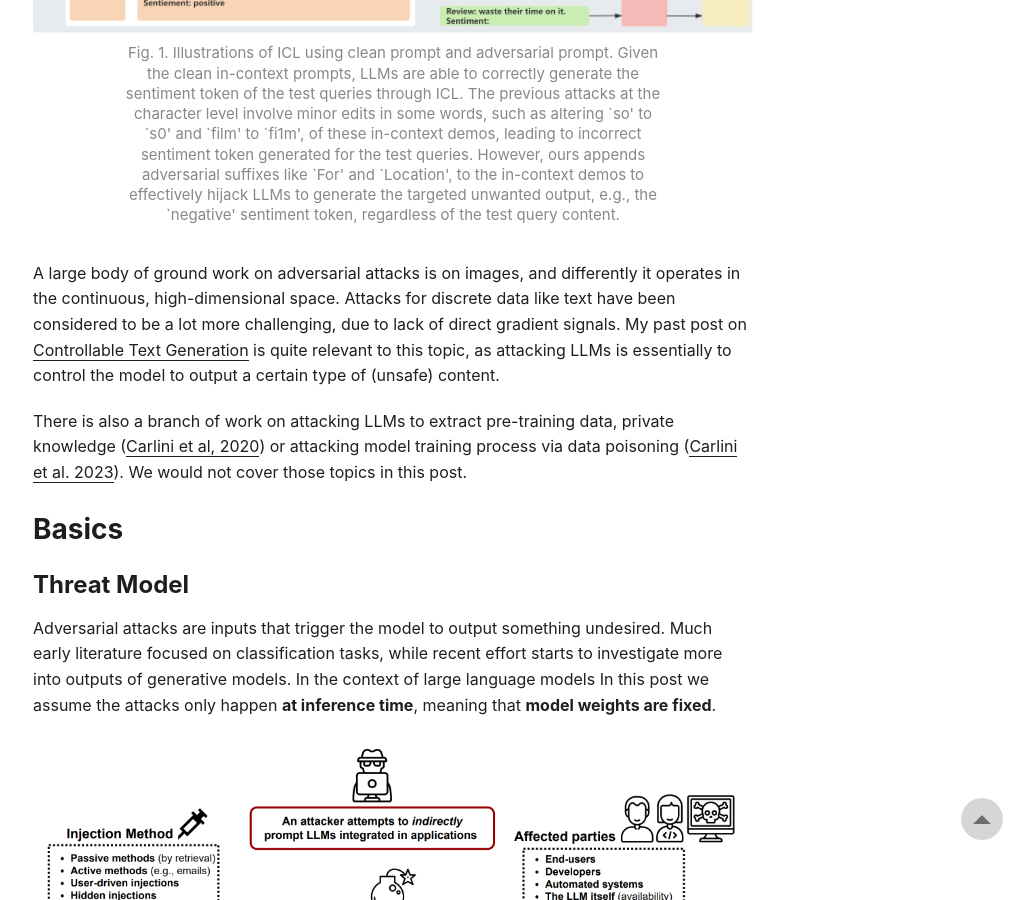
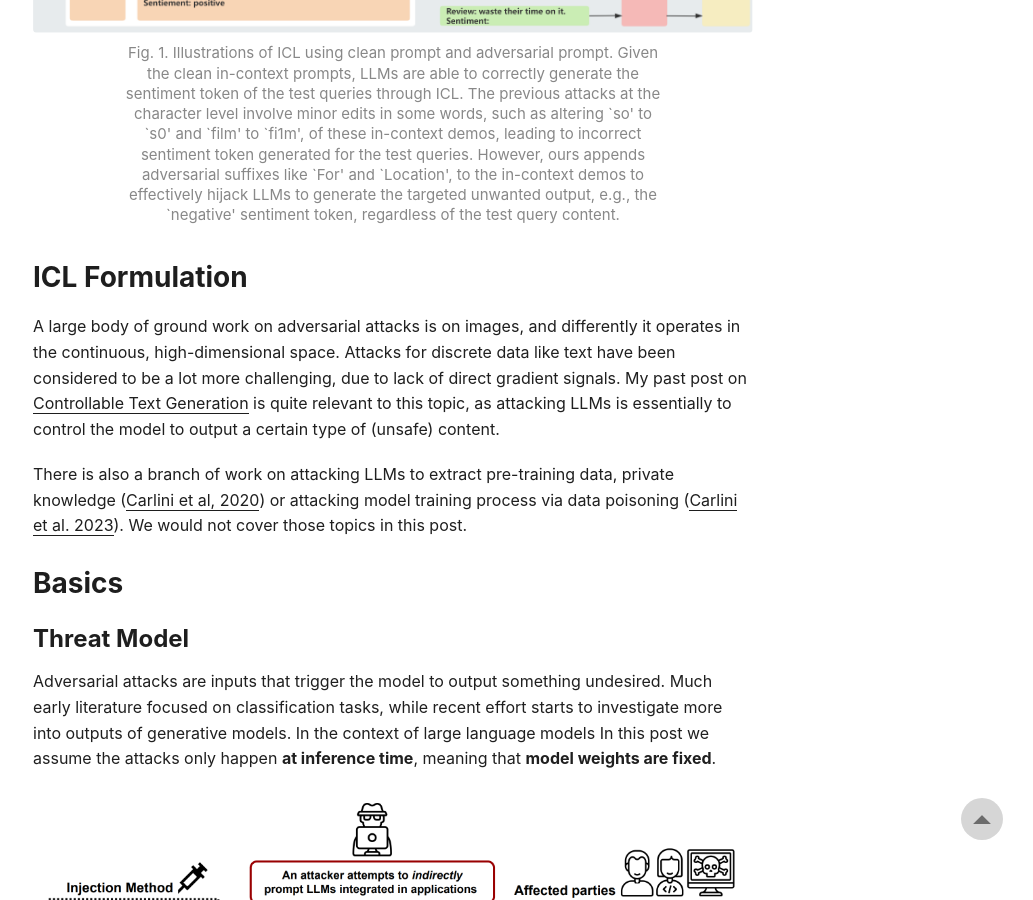
Before and after one commit to qiangyao1988/qiangyao1988.github.io, a Jekyll site: the page posts/2023-12-08-hijack-llm/index.html, which Jekyll copies as it is, in a window 1280 px wide and 900 px high, scrolled down 1641 px. Shown: the whole window, without its empty margins (247-1280 px from the left). Built offline with Jekyll 4.4.1, drawn with Linux system fonts in a browser that asks for light colours.

Commit message:
Update index.html

```diff
--- a/posts/2023-12-08-hijack-llm/index.html
+++ b/posts/2023-12-08-hijack-llm/index.html
@@ -122,7 +122,7 @@ if (!doNotTrack) {
                     <a href="#introduction" aria-label="Introduction">Introduction</a><ul>
 
                 <li>
-                    <a href="#threat-model" aria-label="Threat Model">Threat Model</a><ul>
+                    <a href="#formulation" aria-label="ICL Formulation">ICL Formulation</a><ul>
 
                 <li>
                     <a href="#classification" aria-label="Classification">Classification</a></li>
@@ -201,6 +201,11 @@ LLMs generate responses to queries via ICL by learning from the demos provided w
     leading to incorrect sentiment token generated for the test queries.
     However, ours appends adversarial suffixes like `For' and `Location', to the in-context demos to effectively hijack LLMs to
     generate the targeted unwanted output, e.g., the `negative' sentiment token, regardless of the test query content.</figcaption>
+
+<h1 id="formulation">ICL Formulation<a hidden class="anchor" aria-hidden="true" href="#formulation">#</a></h1>
+
+
+
 
 
 <p>A large body of ground work on adversarial attacks is on images, and differently it operates in the continuous, high-dimensional space. Attacks for discrete data like text have been considered to be a lot more challenging, due to lack of direct gradient signals. My past post on <a href="https://lilianweng.github.io/posts/2021-01-02-controllable-text-generation/">Controllable Text Generation</a> is quite relevant to this topic, as attacking LLMs is essentially to control the model to output a certain type of (unsafe) content.</p>
```
